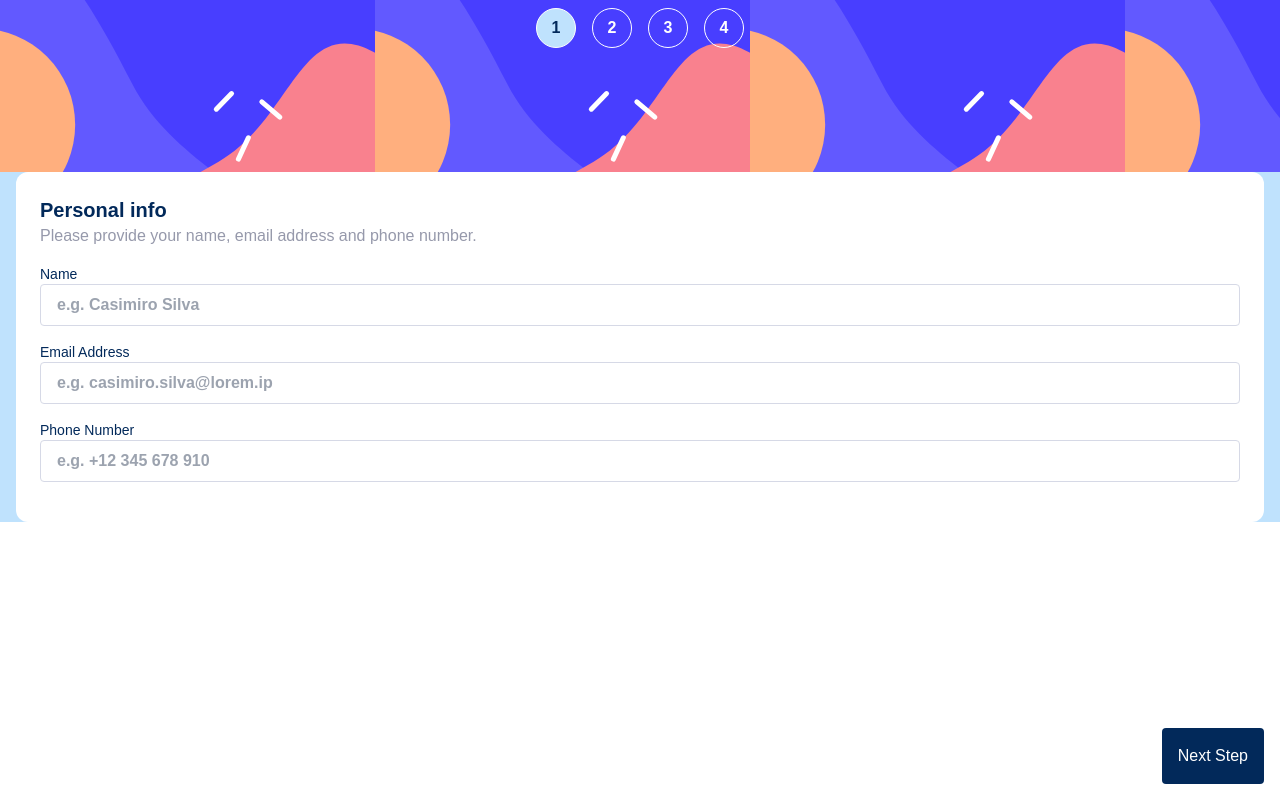
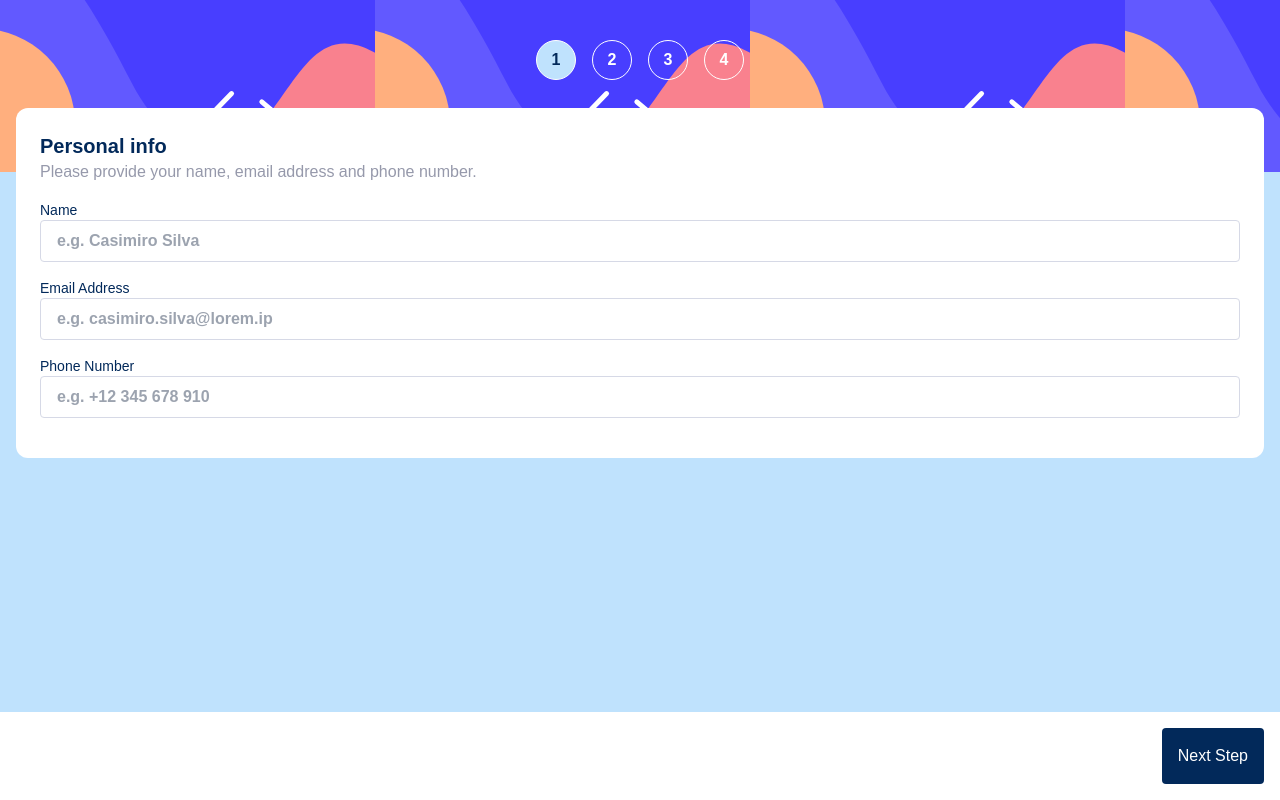
Before and after one commit to natalia-sampaio/multi-step-form, a Vue app: page / in a window 1280 px wide. Built offline with nearby package versions, Linux system fonts and the light colour scheme.

Commit message:
:sparkles: feat: first page

```diff
--- a/index.html
+++ b/index.html
@@ -7,7 +7,7 @@
     <title>Vite App</title>
   </head>
   <body>
-    <div id="app" class="font-ubuntu"></div>
+    <div id="app" class="font-ubuntu bg-blue-light h-screen"></div>
     <script type="module" src="/src/main.js"></script>
   </body>
 </html>
--- a/src/App.vue
+++ b/src/App.vue
@@ -6,18 +6,16 @@ import Step1View from './views/Step1View.vue';
 </script>
 
 <template>
-  <header class="mobile:bg-sidebar-mobile mobile:h-[172px]">
-    <nav class="text-center text-white">
+  <div class="mobile:bg-sidebar-mobile mobile:h-[172px]">
+    <nav class="text-center text-white pt-8">
       <NavItem page="1" class="bg-blue-light text-blue-marine" />
       <NavItem page="2" />
       <NavItem page="3" />
       <NavItem page="4" />
     </nav>
-  </header>
-  <main class="bg-blue-light">
-    <Step1View />
-  </main>
-  <div class="flex justify-end w-full absolute bottom-0">
+  </div>
+  <Step1View />
+  <div class="flex justify-end bg-white absolute bottom-0 w-full">
     <button class="bg-blue-marine rounded text-white p-4 m-4">Next Step</button>
   </div>
 </template>
--- a/src/components/PersonalInfo.vue
+++ b/src/components/PersonalInfo.vue
@@ -5,7 +5,7 @@ import FormItem from './FormItem.vue';
 </script>
 
 <template>
-  <Card>
+  <Card class="mt-[-4rem]">
       <template #title>Personal info</template>
       <template #description>Please provide your name, email address and phone number.</template>
       <template #body>
```
